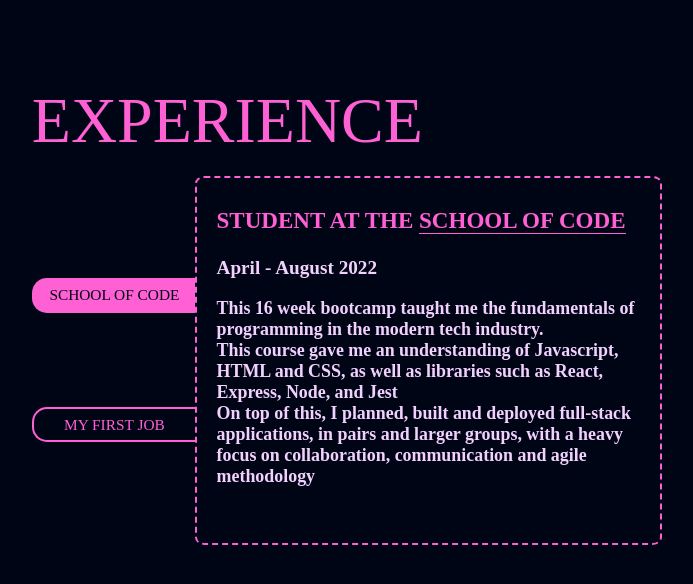
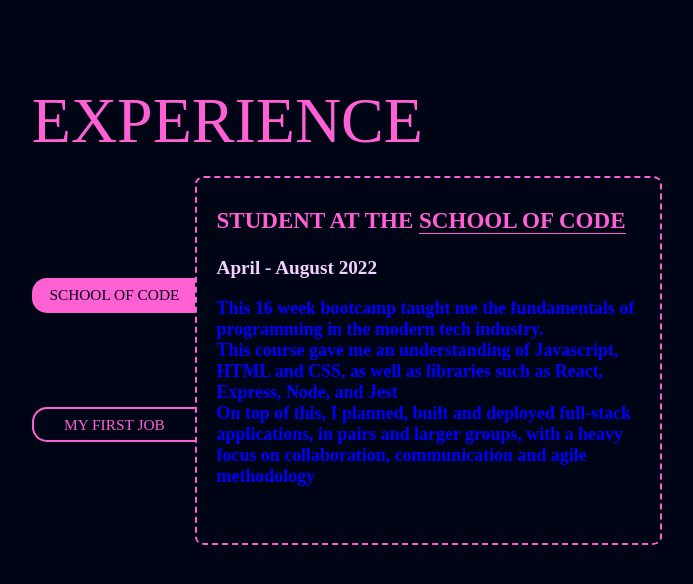
Before and after one commit to NoahAldhous/portfolio-page, a React (Create React App) app: page / in a window 1280 px wide. Shown: the part 3638-4222 px from the top of the page, without its empty margins (301-994 px from the left). Built offline with nearby package versions, Linux system fonts and the light colour scheme; a web font is replaced by a local one.

Commit message:
added 0 padding to experience text

```diff
--- a/src/components/ExperiencePage/ExperiencePage.css
+++ b/src/components/ExperiencePage/ExperiencePage.css
@@ -93,6 +93,8 @@
     /* border: 1px solid red; */
     font-size: 1.4vw;
     font-weight:bold;
+    padding: 0;
+    color: blue;
 }
 
 
```
